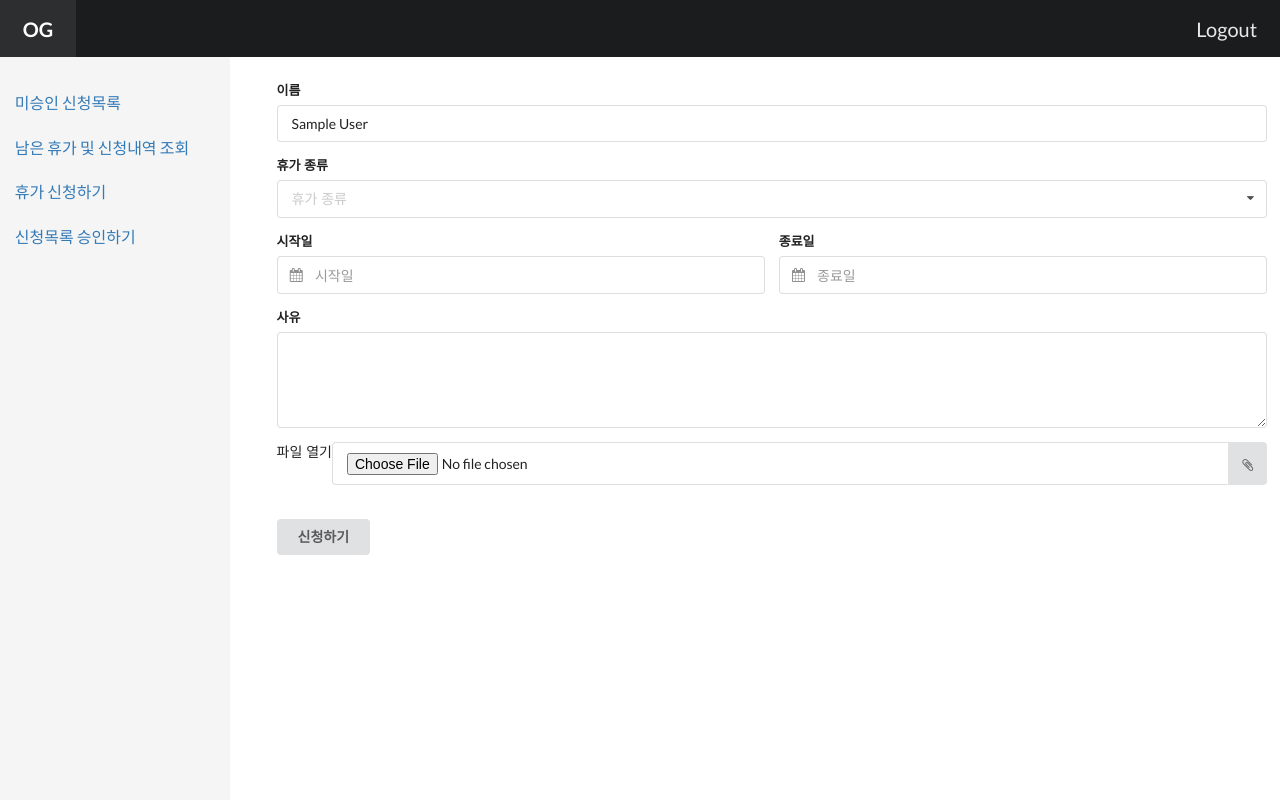
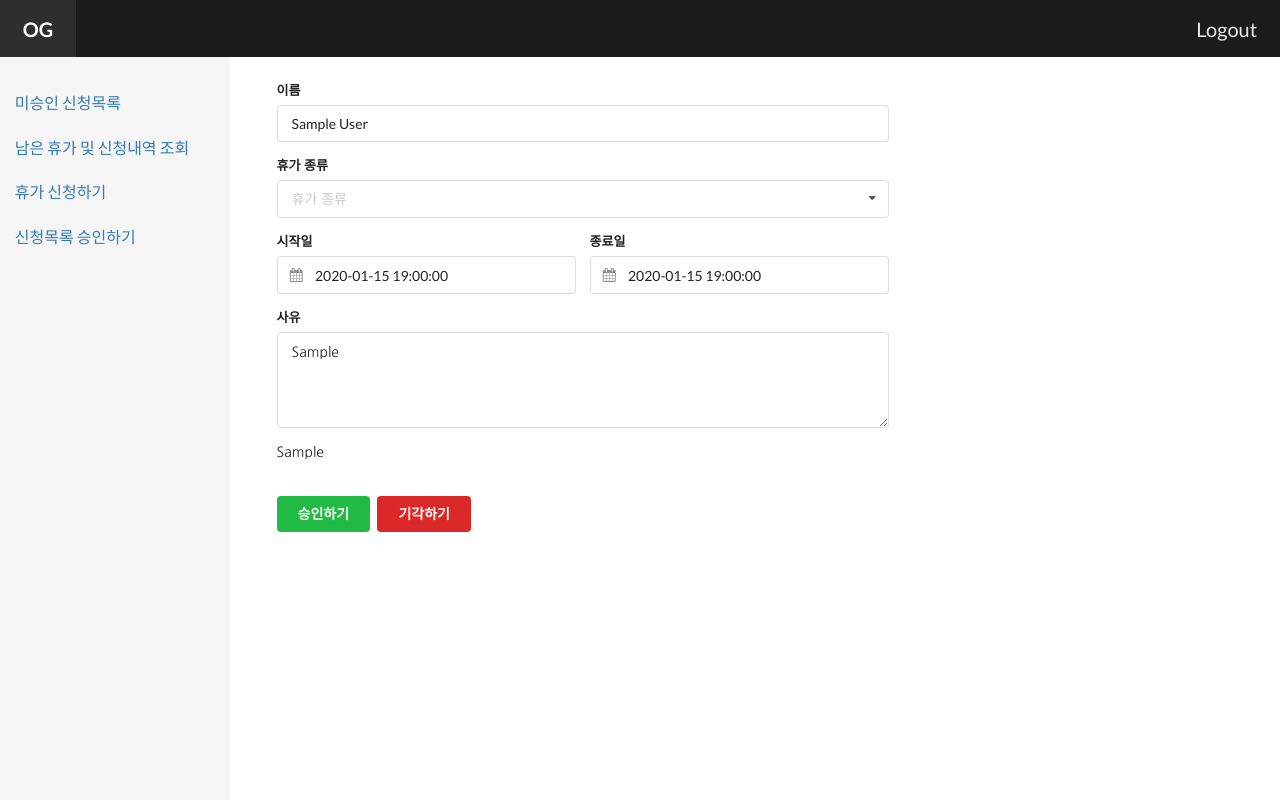
Before and after one commit to myungseokang/vacation_management, a Django app: page /vacations/1/ in a window 1280 px wide. Run offline with Django 3.2, Linux system fonts and the light colour scheme; a user stored in the database is signed in; tables that the repository leaves empty hold one stand-in row (values such as "Sample post").

Commit message:
작업중 :hammer:

```diff
--- a/templates/vacations/detail.html
+++ b/templates/vacations/detail.html
@@ -4,6 +4,13 @@
 
 {% block stylesheet %}
   <style>
+    #content {
+      padding-right: 30%;
+    }
+    .ui.action.file.input > input { display: none; }
+    .ui.action.file.input:not([class*="left action"]) > label { border-top-right-radius: 0 !important; border-bottom-right-radius: 0 !important; border-right-color: transparent !important; }
+    .ui.action.file.input > label:first-child { cursor: pointer; width: auto; -webkit-box-flex: 1; -webkit-flex: 1 0 auto; -ms-flex: 1 0 auto; flex: 1 0 auto; outline: 0; -webkit-tap-highlight-color: rgba(255,255,255,0); padding: .67861429em 1em; background: #FFF; border: 1px solid rgba(34,36,38,.15); color: rgba(0,0,0,.87); border-radius: .28571429rem; -webkit-transition: box-shadow .1s ease,border-color .1s ease; transition: box-shadow .1s ease,border-color .1s ease; box-shadow: none; }
+    .ui.action.file.input > label:last-child { border-radius: 0 .28571429rem .28571429rem 0 !important; }
   </style>
 {% endblock %}
 
@@ -11,17 +18,16 @@
   <form class="ui form" action="" method="POST" id="vacation_form" enctype="multipart/form-data">{% csrf_token %}
     <div class="field">
       <label>이름</label>
-      <input type="text" value="{{ vacation.user.name }}" readonly=""/>
+      <input type="text" value="{{ request.user.name }}" readonly=""/>
     </div>
     <div class="field">
       <label>휴가 종류</label>
       <div class="ui selection dropdown">
-        <input type="hidden" name="type">
         <i class="dropdown icon"></i>
         <div class="default text">휴가 종류</div>
         <div class="menu">
           {% for type in TYPE_CHOICES %}
-            <div class="item" data-value="{{ type.0 }}">{{ type.1 }}</div>
+            {% if vacation.type == type.0 %}<div class="item" data-value="{{ type.0 }}">{{ type.1 }}</div>{% endif %}
           {% endfor %}
         </div>
       </div>
@@ -34,7 +40,7 @@
             <div class="ui calendar" id="rangestart">
               <div class="ui input left icon">
                 <i class="calendar icon"></i>
-                <input type="text" placeholder="시작일" name="start_date">
+                <input type="text" placeholder="시작일" name="start_date" value="{{ vacation.start_date|date:"Y-m-d H:i:s" }}" readonly="readonly">
               </div>
             </div>
           </div>
@@ -43,7 +49,7 @@
             <div class="ui calendar" id="rangeend">
               <div class="ui input left icon">
                 <i class="calendar icon"></i>
-                <input type="text" placeholder="종료일" name="end_date">
+                <input type="text" placeholder="종료일" name="end_date" value="{{ vacation.end_date|date:"Y-m-d H:i:s" }}" readonly="readonly">
               </div>
             </div>
           </div>
@@ -52,15 +58,14 @@
     </div>
     <div class="field">
       <label>사유</label>
-      <textarea rows="4"></textarea>
+      <textarea rows="4" readonly="readonly">{{ vacation.reason }}</textarea>
     </div>
-    <div class="field">
-      <div class="ui action file input">
-        <label for="file">파일 열기</label>
-        <input type="file" id="file" name="docs_file">
-        <label for="file" class="ui icon button"><i class="attach icon"></i></label>
+    {% if vacation.document %}
+      <div class="field">
+        <div class="ui action file input">{{ vacation.document.name }}
+        </div>
       </div>
-    </div>
+    {% endif %}
     {% for message in messages %}
       <div class="ui {{ message.tags }} message">
         <div class="header"></div>
@@ -68,7 +73,10 @@
       </div>
     {% endfor %}
     <br/>
-    <button class="ui button" type="submit">신청하기</button>
+    {% if request.user.is_team_leader %}
+      <button class="ui green button" type="submit" name="_approve">승인하기</button>
+      <button class="ui red button" type="submit">기각하기</button>
+    {% endif %}
   </form>
 {% endblock %}
 
--- a/templates/vacations/request_history_list.html
+++ b/templates/vacations/request_history_list.html
@@ -34,6 +34,7 @@
         <tr>
           <th>No.</th>
           <th>종류</th>
+          <th>상태</th>
           <th>기간</th>
         </tr>
         </thead>
@@ -42,6 +43,7 @@
           <tr>
             <td>{{ vacation.id }}</td>
             <td>{{ vacation.get_type_display }}</td>
+            <td>{{ vacation.get_status_display }}</td>
             <td>{{ vacation.start_date|date:"Y년 m월 d일 H:i" }} ~ {{ vacation.end_date|date:"Y년 m월 d일 H:i" }}</td>
           </tr>
         {% endfor %}
--- a/templates/vacations/todo_approve_list.html
+++ b/templates/vacations/todo_approve_list.html
@@ -30,7 +30,9 @@
         <tbody>
         {% for vacation in vacation_list %}
           <tr>
-            <td>{{ vacation.id }}</td>
+            <td>
+              <a href="{% url 'vacations:detail' vacation.id %}">{{ vacation.id }}</a>
+            </td>
             <td>{{ vacation.get_type_display }}</td>
             <td>{{ vacation.start_date|date:"Y년 m월 d일 H:i" }} ~ {{ vacation.end_date|date:"Y년 m월 d일 H:i" }}</td>
             <td>{{ vacation.user.name }}</td>
--- a/templates/vacations/unapproved_request_list.html
+++ b/templates/vacations/unapproved_request_list.html
@@ -28,7 +28,9 @@
         <tbody>
         {% for vacation in vacation_list %}
           <tr>
-            <td>{{ vacation.id }}</td>
+            <td>
+              <a href="{% url 'vacations:detail' vacation.id %}">{{ vacation.id }}</a>
+            </td>
             <td>{{ vacation.get_type_display }}</td>
             <td>{{ vacation.start_date|date:"Y년 m월 d일 H:i" }} ~ {{ vacation.end_date|date:"Y년 m월 d일 H:i" }}</td>
           </tr>
--- a/vacations/views.py
+++ b/vacations/views.py
@@ -69,6 +69,7 @@
         start_date = datetime.strptime(start_date, '%Y-%m-%d %H:%M')
         end_date = request.POST.get('end_date', '')
         end_date = datetime.strptime(end_date, '%Y-%m-%d %H:%M')
+        reason = request.POST.get('reason', '')
         using_date = request.POST.get('using_date', '')
         docs_file = request.FILES.get('docs_file', '')
 
@@ -86,6 +87,7 @@
                 type=vacation_type,
                 start_date=start_date,
                 end_date=end_date,
+                reason=reason,
                 using_date=using_date,
                 # docs_file=docs_file.file,
             )
@@ -126,3 +128,19 @@
             'vacation': vacation,
         }
         return render(request, self.template_name, context)
+
+    def post(self, request, request_id):
+        vacation = get_object_or_404(VacationRequest, id=request_id)
+        # _approve 값을 가지면 승인 아니면 기각
+        approve = True if request.POST.get('_approve', False) else False
+
+        try:
+            if approve:
+                vacation.status = 1
+            else:
+                vacation.status = 2
+            vacation.approver = request.user.name
+            vacation.save(update_fields=['status', 'approver'])
+        except Exception as e:
+            messages.error(request, '휴가신청 상태를 변경하는 데 오류가 발생했습니다: {}'.format(str(e)))
+        return redirect('vacations:todo_approve_list')
```
